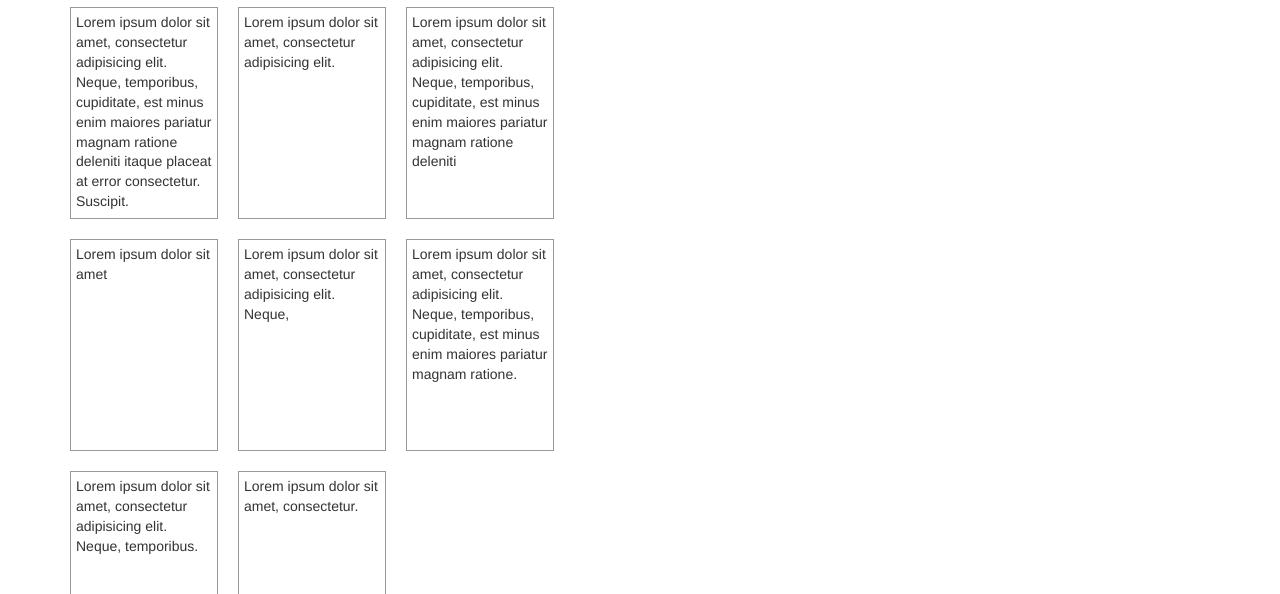
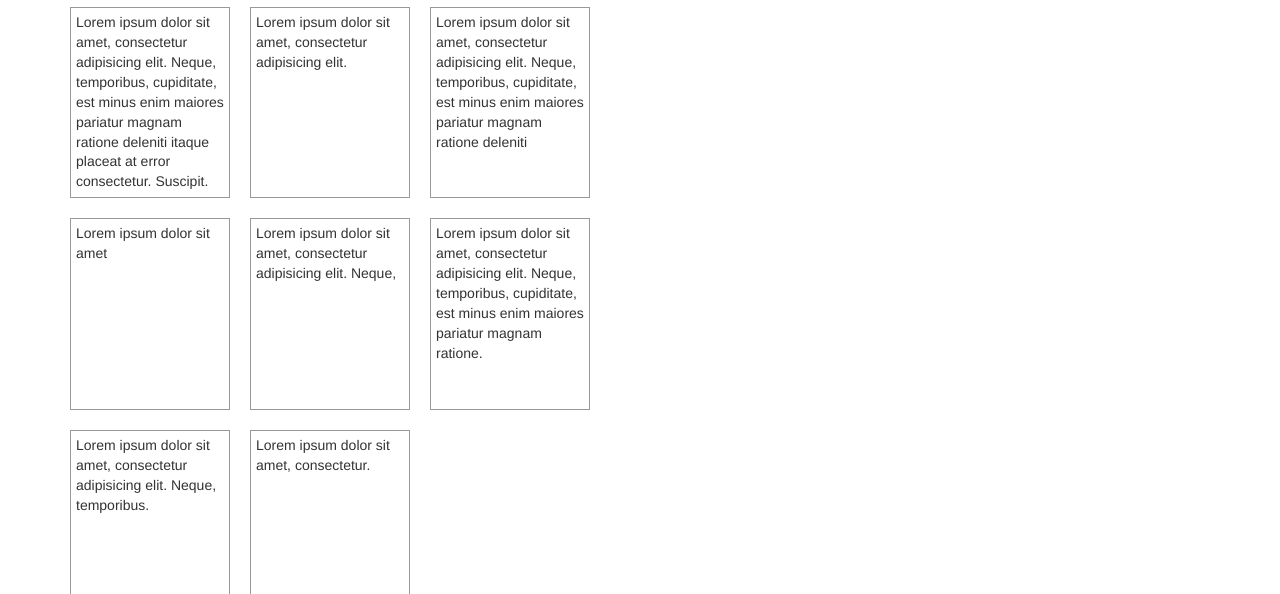
Before and after one commit to hideki-a/ajl, a website: page samples/height_equalizer.html in a window 1280 px wide. Shown: the part 206-800 px from the top of the page. Drawn offline with Linux system fonts and the light colour scheme.

Commit message:
HeightEqualizer調整

```diff
--- a/samples/height_equalizer.html
+++ b/samples/height_equalizer.html
@@ -25,7 +25,7 @@ ul{
     padding: 5px;
     border: 1px solid #999;
     width: 148px;
-    /*box-sizing: border-box;*/
+    box-sizing: content-box;
 }
 
 .list-u-01 li:nth-child(3n){
--- a/src/ajl.heightequalizer.js
+++ b/src/ajl.heightequalizer.js
@@ -62,7 +62,7 @@ ajl.HeightEqualizer.prototype = {
             if (height.length > 0) {
                 this.target[i].style.height = height[i] + "px";
             } else {
-                this.target[i].style.height = "";
+                this.target[i].style.height = "auto";
             }
 
             i += 1;
```
